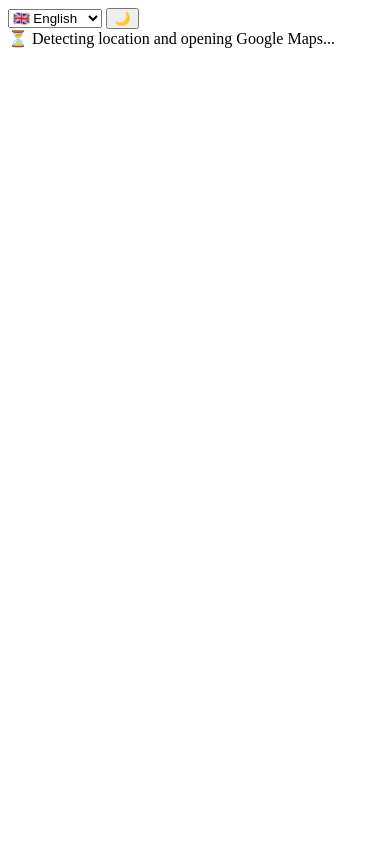
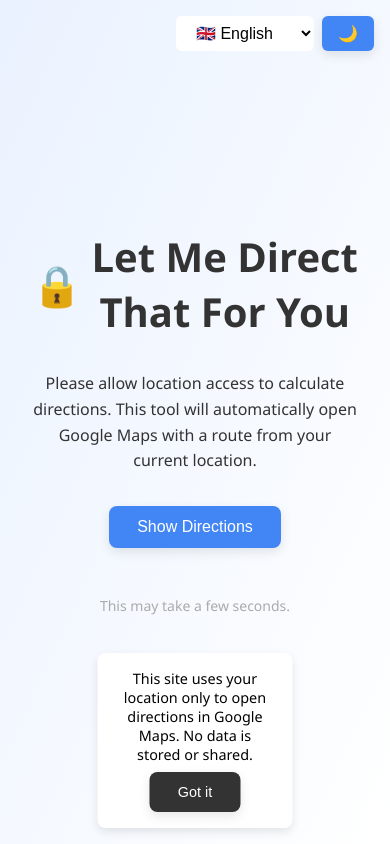
Before and after one commit to Jeunes-Racines/letmedirectthatforyou, a plain HTML site: page index.html in a window 390 px wide. Drawn offline with Linux system fonts and the light colour scheme.

Commit message:
pre logo

```diff
--- a/index.html
+++ b/index.html
@@ -1,9 +1,188 @@
 <!DOCTYPE html>
 <html lang="en">
 <head>
-  <!-- Unchanged meta tags, title, and CSS -->
+  <meta charset="UTF-8" />
+  <meta name="viewport" content="width=device-width, initial-scale=1.0" />
+  <title>Let Me Direct That For You</title>
   <style>
-    /* Existing styles unchanged, adding new styles for fallback message */
+    :root {
+      font-size: 16px;
+      --primary-color: #4285f4;
+      --text-colour: #333;
+      --bg-colour: #f9f9f9;
+      --gradient-bg: linear-gradient(to bottom right, #eaf2ff, #ffffff);
+      --footer-colour: #aaa;
+      --button-bg: #4285f4;
+      --button-text: white;
+      --card-bg: white;
+      --card-text: black;
+    }
+
+    [data-theme="dark"] {
+      --text-colour: #f1f1f1;
+      --bg-colour: #121212;
+      --gradient-bg: linear-gradient(to bottom right, #1e1e1e, #2a2a2a);
+      --footer-colour: #888;
+      --button-bg: #f4f4f4;
+      --button-text: #121212;
+      --card-bg: #222;
+      --card-text: #eee;
+    }
+
+    * {
+      box-sizing: border-box;
+    }
+
+    body {
+      display: flex;
+      flex-direction: column;
+      justify-content: center;
+      align-items: center;
+      height: 100vh;
+      margin: 0;
+      padding: 2rem;
+      font-family: 'Segoe UI', Tahoma, Geneva, Verdana, sans-serif;
+      background: var(--gradient-bg);
+      color: var(--text-colour);
+      text-align: center;
+      transition: background-color 0.3s ease, color 0.3s ease;
+      background-repeat: no-repeat;
+      background-attachment: fixed;
+      font-smooth: always;
+      -webkit-font-smoothing: antialiased;
+    }
+
+    .top-bar {
+      position: absolute;
+      top: 1rem;
+      right: 1rem;
+      display: flex;
+      align-items: center;
+      gap: 0.5rem;
+    }
+
+    .toggle, .lang-select {
+      padding: 0.5rem 1rem;
+      font-size: 1rem;
+      border-radius: 6px;
+      border: none;
+      cursor: pointer;
+    }
+
+    .toggle {
+      background-color: var(--button-bg);
+      color: var(--button-text);
+    }
+
+    .lang-select {
+      background-color: white;
+      color: black;
+    }
+
+    [data-theme="dark"] .lang-select {
+      background-color: #333;
+      color: white;
+    }
+
+    .title {
+      font-size: 2.5rem;
+      margin-bottom: 1rem;
+      font-weight: 600;
+      display: flex;
+      gap: 0.6rem;
+      align-items: center;
+      justify-content: center;
+    }
+
+    p {
+      font-size: 1rem;
+      max-width: 600px;
+      margin-bottom: 2rem;
+      line-height: 1.6;
+    }
+
+    button {
+      padding: 0.75rem 1.75rem;
+      font-size: 1rem;
+      background-color: var(--button-bg);
+      color: var(--button-text);
+      border: none;
+      border-radius: 8px;
+      cursor: pointer;
+      transition: background-color 0.3s ease, transform 0.2s ease;
+      box-shadow: 0 4px 12px rgba(0,0,0,0.1);
+    }
+
+    button:hover {
+      background-color: #3367d6;
+      transform: translateY(-2px);
+    }
+
+    button:disabled {
+      opacity: 0.6;
+      cursor: not-allowed;
+      transform: none;
+    }
+
+    .loading {
+      display: none;
+      flex-direction: column;
+      align-items: center;
+      margin-top: 1.5rem;
+      font-size: 0.9rem;
+      color: #666;
+    }
+
+    .spinner {
+      border: 4px solid #f3f3f3;
+      border-top: 4px solid #4285f4;
+      border-radius: 50%;
+      width: 32px;
+      height: 32px;
+      animation: spin 1s linear infinite;
+      margin-bottom: 0.8rem;
+    }
+
+    @keyframes spin {
+      0% { transform: rotate(0deg); }
+      100% { transform: rotate(360deg); }
+    }
+
+    .timeout-message {
+      display: none;
+      margin-top: 1rem;
+      font-size: 0.9rem;
+      color: var(--footer-colour);
+    }
+
+    .footer {
+      margin-top: 3rem;
+      font-size: 0.875rem;
+      color: var(--footer-colour);
+    }
+
+    .privacy {
+      position: fixed;
+      bottom: 1rem;
+      left: 50%;
+      transform: translateX(-50%);
+      background: var(--card-bg);
+      color: var(--card-text);
+      padding: 1rem 1.5rem;
+      border-radius: 8px;
+      box-shadow: 0 4px 10px rgba(0,0,0,0.1);
+      font-size: 0.9rem;
+      max-width: 90%;
+      z-index: 1000;
+    }
+
+    .privacy button {
+      margin-top: 0.5rem;
+      font-size: 0.9rem;
+      background-color: #333;
+      color: white;
+    }
+
     .fallback-message {
       display: none;
       position: fixed;
@@ -26,17 +205,9 @@
       background-color: var(--button-bg);
       color: var(--button-text);
     }
-
-    .timeout-message {
-      display: none;
-      margin-top: 1rem;
-      font-size: 0.9rem;
-      color: var(--footer-colour);
-    }
   </style>
 </head>
 <body>
-  <!-- Unchanged top-bar, title, description, button, loading, footer -->
   <div class="top-bar">
     <select class="lang-select" id="lang-select" aria-label="Select language">
       <option value="en">🇬🇧 English</option>
@@ -46,20 +217,35 @@
     <button class="toggle" id="theme-toggle" aria-label="Toggle dark mode">🌙</button>
   </div>
 
-  <!-- Existing elements unchanged -->
+  <div class="title" id="title">
+    <span>🔒</span> Let Me Direct That For You
+  </div>
+
+  <p id="description">
+    Please allow location access to calculate directions. This tool will automatically open Google Maps with a route from your current location.
+  </p>
+  <button id="button">Show Directions</button>
+
   <div class="loading" id="loading-text" aria-live="polite">
     <div class="spinner"></div>
     <span id="loading-label">⏳ Detecting location and opening Google Maps...</span>
     <span class="timeout-message" id="timeout-message">Still detecting location, please wait...</span>
   </div>
 
-  <!-- New fallback message div -->
+  <div class="footer" id="footer">This may take a few seconds.</div>
+
+  <div class="privacy" id="privacy-box">
+    <span id="privacy-text">
+      This site uses your location only to open directions in Google Maps. No data is stored or shared.
+    </span><br>
+    <button onclick="document.getElementById('privacy-box').style.display='none'" id="privacy-btn">Got it</button>
+  </div>
+
   <div class="fallback-message" id="fallback-message" role="alert">
     <span id="fallback-text"></span>
-    <button id="fallback-btn">Continue</button>
+    <button id="fallback-btn">Okay</button>
   </div>
 
-  <!-- Existing privacy box unchanged -->
   <script>
     const destinationLat = 38.897957;
     const destinationLon = -77.036560;
@@ -73,9 +259,10 @@
         footer: "This may take a few seconds.",
         privacy: "This site uses your location only to open directions in Google Maps. No data is stored or shared.",
         privacyBtn: "Got it",
-        fallback: "Could not detect your location. Continue to view the destination on Google Maps?",
+        fallback: "Could not determine your location. Please check your location settings and try again.",
         timeout: "Still detecting location, please wait...",
-        redirecting: "Redirecting to Google Maps..."
+        redirecting: "Redirecting to Google Maps...",
+        fallbackBtn: "Okay"
       },
       fr: {
         title: "Laissez-moi vous guider",
@@ -85,9 +272,10 @@
         footer: "Cela peut prendre quelques secondes.",
         privacy: "Ce site utilise votre position uniquement pour ouvrir Google Maps. Aucune donnée n'est stockée ou partagée.",
         privacyBtn: "Compris",
-        fallback: "Impossible de détecter votre position. Continuer pour voir la destination sur Google Maps ?",
+        fallback: "Impossible de déterminer votre position. Veuillez vérifier vos paramètres de localisation et réessayer.",
         timeout: "Détection de la position en cours, veuillez patienter...",
-        redirecting: "Redirection vers Google Maps..."
+        redirecting: "Redirection vers Google Maps...",
+        fallbackBtn: "D'accord"
       },
       ru: {
         title: "Позвольте мне проложить маршрут",
@@ -97,9 +285,10 @@
         footer: "Это может занять несколько секунд.",
         privacy: "Этот сайт использует ваше местоположение только для открытия маршрута в Google Maps. Данные не сохраняются и не передаются.",
         privacyBtn: "Понятно",
-        fallback: "Не удалось определить ваше местоположение. Продолжить, чтобы просмотреть пункт назначения на Google Maps?",
+        fallback: "Не удалось определить ваше местоположение. Проверьте настройки геолокации и попробуйте снова.",
         timeout: "Определение местоположения продолжается, пожалуйста, подождите...",
-        redirecting: "Перенаправление на Google Maps..."
+        redirecting: "Перенаправление на Google Maps...",
+        fallbackBtn: "Хорошо"
       }
     };
 
@@ -113,7 +302,7 @@
       document.getElementById("privacy-text").innerText = t.privacy;
       document.getElementById("privacy-btn").innerText = t.privacyBtn;
       document.getElementById("fallback-text").innerText = t.fallback;
-      document.getElementById("fallback-btn").innerText = t.privacyBtn; // Reusing privacyBtn for "Got it"/"Compris"/"Понятно"
+      document.getElementById("fallback-btn").innerText = t.fallbackBtn;
       document.getElementById("timeout-message").innerText = t.timeout;
     }
 
@@ -158,11 +347,10 @@
       const lang = document.getElementById("lang-select").value;
       const t = translations[lang] || translations['en'];
 
-      buttonEl.disabled = true; // Disable button to prevent multiple clicks
+      buttonEl.disabled = true;
       buttonEl.style.opacity = "0.6";
       loadingEl.style.display = "flex";
 
-      // Show timeout message after 5 seconds
       const timeoutTimer = setTimeout(() => {
         timeoutMessageEl.style.display = "block";
       }, 5000);
@@ -177,13 +365,13 @@
         position => {
           clearTimeout(timeoutTimer);
           timeoutMessageEl.style.display = "none";
-          document.getElementById("loading-label").innerText = t.redirecting; // Show redirecting message
+          document.getElementById("loading-label").innerText = t.redirecting;
           const userLat = position.coords.latitude;
           const userLon = position.coords.longitude;
           const mapsUrl = `https://www.google.com/maps/dir/?api=1&origin=${userLat},${userLon}&destination=${destinationLat},${destinationLon}&travelmode=driving`;
           setTimeout(() => {
             window.location.href = mapsUrl;
-          }, 1000); // Brief delay to show redirecting message
+          }, 1000);
         },
         error => {
           clearTimeout(timeoutTimer);
@@ -205,13 +393,12 @@
 
       loadingEl.style.display = "none";
       fallbackMessageEl.style.display = "block";
-      buttonEl.disabled = false; // Re-enable button
+      buttonEl.disabled = false;
       buttonEl.style.opacity = "1";
 
       document.getElementById("fallback-btn").addEventListener("click", () => {
-        const fallbackUrl = `https://www.google.com/maps/search/?api=1&query=${destinationLat},${destinationLon}`;
-        window.location.href = fallbackUrl;
-      });
+        fallbackMessageEl.style.display = "none";
+      }, { once: true }); // Use 'once' to avoid multiple listeners
     }
 
     document.getElementById("lang-select").addEventListener("change", function () {
```
